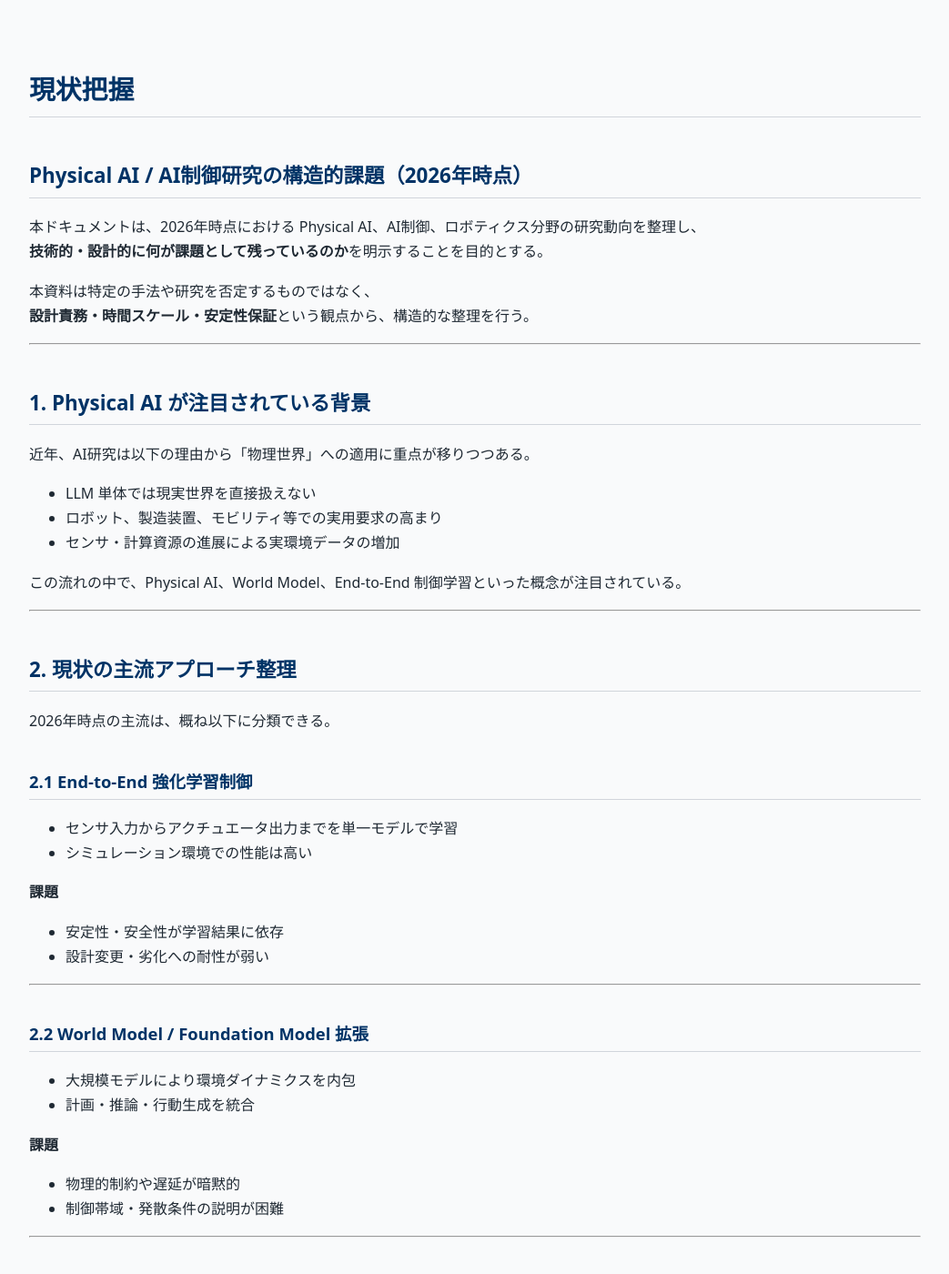
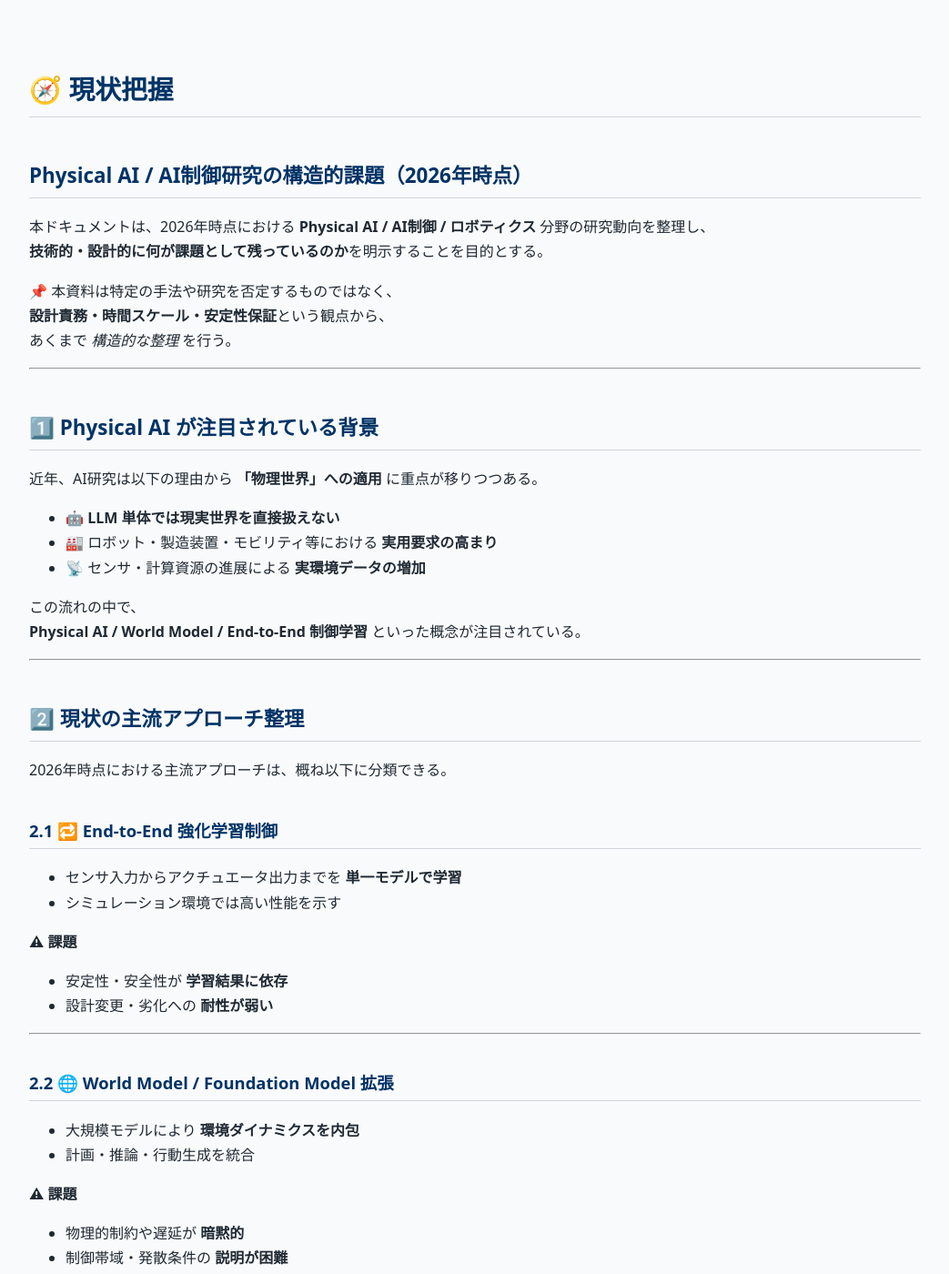
Before and after one commit to Samizo-AITL/Samizo-AITL.github.io, a Jekyll site: the page built from about/current/current_state_20260122.md, in a window 1280 px wide and 1400 px high. Shown: the whole window at 91% size, without its empty margins (118-1161 px from the left). Built offline with Jekyll 4.4.1, drawn with Linux system fonts in a browser that asks for light colours; our own code applies the rules of GitHub Pages for plain Markdown files; some of the changed text lies outside the part shown.

Commit message:
Update current_state_20260122.md

```diff
--- a/about/current/current_state_20260122.md
+++ b/about/current/current_state_20260122.md
@@ -6,120 +6,125 @@ lang: ja
 version: 1.0
 ---
 
-# 現状把握
+# 🧭 現状把握
 ## Physical AI / AI制御研究の構造的課題（2026年時点）
 
-本ドキュメントは、2026年時点における Physical AI、AI制御、ロボティクス分野の研究動向を整理し、
+本ドキュメントは、2026年時点における **Physical AI / AI制御 / ロボティクス** 分野の研究動向を整理し、
 **技術的・設計的に何が課題として残っているのか**を明示することを目的とする。
 
-本資料は特定の手法や研究を否定するものではなく、
-**設計責務・時間スケール・安定性保証**という観点から、構造的な整理を行う。
+📌 本資料は特定の手法や研究を否定するものではなく、
+**設計責務・時間スケール・安定性保証**という観点から、
+あくまで *構造的な整理* を行う。
 
 ---
 
-## 1. Physical AI が注目されている背景
+## 1️⃣ Physical AI が注目されている背景
 
-近年、AI研究は以下の理由から「物理世界」への適用に重点が移りつつある。
+近年、AI研究は以下の理由から **「物理世界」への適用** に重点が移りつつある。
 
-- LLM 単体では現実世界を直接扱えない
-- ロボット、製造装置、モビリティ等での実用要求の高まり
-- センサ・計算資源の進展による実環境データの増加
+- 🤖 **LLM 単体では現実世界を直接扱えない**
+- 🏭 ロボット・製造装置・モビリティ等における **実用要求の高まり**
+- 📡 センサ・計算資源の進展による **実環境データの増加**
 
-この流れの中で、Physical AI、World Model、End-to-End 制御学習といった概念が注目されている。
+この流れの中で、
+**Physical AI / World Model / End-to-End 制御学習** といった概念が注目されている。
 
 ---
 
-## 2. 現状の主流アプローチ整理
+## 2️⃣ 現状の主流アプローチ整理
 
-2026年時点の主流は、概ね以下に分類できる。
+2026年時点における主流アプローチは、概ね以下に分類できる。
 
-### 2.1 End-to-End 強化学習制御
-- センサ入力からアクチュエータ出力までを単一モデルで学習
-- シミュレーション環境での性能は高い
+### 2.1 🔁 End-to-End 強化学習制御
+- センサ入力からアクチュエータ出力までを **単一モデルで学習**
+- シミュレーション環境では高い性能を示す
 
-**課題**
-- 安定性・安全性が学習結果に依存
-- 設計変更・劣化への耐性が弱い
+**⚠ 課題**
+- 安定性・安全性が **学習結果に依存**
+- 設計変更・劣化への **耐性が弱い**
 
 ---
 
-### 2.2 World Model / Foundation Model 拡張
-- 大規模モデルにより環境ダイナミクスを内包
+### 2.2 🌐 World Model / Foundation Model 拡張
+- 大規模モデルにより **環境ダイナミクスを内包**
 - 計画・推論・行動生成を統合
 
-**課題**
-- 物理的制約や遅延が暗黙的
-- 制御帯域・発散条件の説明が困難
+**⚠ 課題**
+- 物理的制約や遅延が **暗黙的**
+- 制御帯域・発散条件の **説明が困難**
 
 ---
 
-### 2.3 Model-Based Control + 学習要素
-- MPC 等に学習モデルを組み合わせる構成
+### 2.3 🧮 Model-Based Control + 学習要素
+- MPC 等のモデルベース制御に **学習モデルを組み合わせる構成**
 
-**課題**
-- 設計と運用の責務分離が不明確
-- 実装コストが高く、保守性に課題
+**⚠ 課題**
+- 設計と運用の **責務分離が不明確**
+- 実装コストが高く、**保守性に課題**
 
 ---
 
-## 3. 共通して見られる構造的問題
+## 3️⃣ 共通して見られる構造的問題
 
-### 3.1 時間スケールの混在
-- µs–ms：実時間制御・安定化
-- ms–s：状態遷移・モード管理
-- 非実時間：学習・再設計・最適化
+### 3.1 ⏱ 時間スケールの混在
+- µs–ms：**実時間制御・安定化**
+- ms–s：**状態遷移・モード管理**
+- 非実時間：**学習・再設計・最適化**
 
-多くの研究では、これらが単一の学習・推論系に統合されている。
+多くの研究では、
+これらが **単一の学習・推論系に統合** されている。
 
 ---
 
-### 3.2 安定性の責任所在が曖昧
-- 発散時は再学習で対応
-- 安全性は外部ガードで担保
+### 3.2 ⚖️ 安定性の責任所在が曖昧
+- 発散時は **再学習で対応**
+- 安全性は **外部ガードで担保**
 
 これは制御工学的には不十分であり、
 **安定性を保証する主体が明確でない**。
 
 ---
 
-### 3.3 物理モデルの位置づけの弱さ
-- 摩擦、飽和、遅延、非線形性をデータで吸収
-- 設計知として明示されない
+### 3.3 🧱 物理モデルの位置づけの弱さ
+- 摩擦・飽和・遅延・非線形性を **データで吸収**
+- 物理モデルが **設計知として明示されない**
 
 結果として、
-- 劣化
-- 故障
-- 条件変更
 
-に対する説明性・再設計性が低下する。
+- 📉 劣化
+- 💥 故障
+- 🔄 条件変更
+
+に対する **説明性・再設計性が低下** する。
 
 ---
 
-## 4. 設計問題としての再定義
+## 4️⃣ 設計問題としての再定義
 
 以上の課題は、AIの性能不足ではなく、
 
-> **設計責務の分離が行われていないこと**
+> 🧠 **設計責務の分離が行われていないこと**
 
 に起因する。
 
-- 安定性は誰が保証するのか
-- 状態遷移はどこで定義されるのか
-- 学習はどの時間スケールで許容されるのか
+- ❓ 安定性は **誰が保証するのか**
+- ❓ 状態遷移は **どこで定義されるのか**
+- ❓ 学習は **どの時間スケールで許容されるのか**
 
 これらを明示しない限り、
-Physical AI は再現性・安全性・保守性の面で限界を持つ。
+Physical AI は **再現性・安全性・保守性** の面で限界を持つ。
 
 ---
 
-## 5. まとめ
+## 5️⃣ まとめ
 
 2026年時点の Physical AI / AI制御研究は、
-- 高度な学習能力を獲得しつつある一方で、
-- 設計工学としての整理が未成熟である。
 
-本ポータルおよび AITL は、
+- 🚀 高度な学習能力を獲得しつつある一方で、
+- 🧩 **設計工学としての整理が未成熟** である。
+
+本ポータルおよび **AITL** は、
 **この現状認識を前提条件として設計されている。**
 
 本資料は、その前提を固定するための
-**スナップショット文書**である。
+🧷 **スナップショット文書** である。
```
